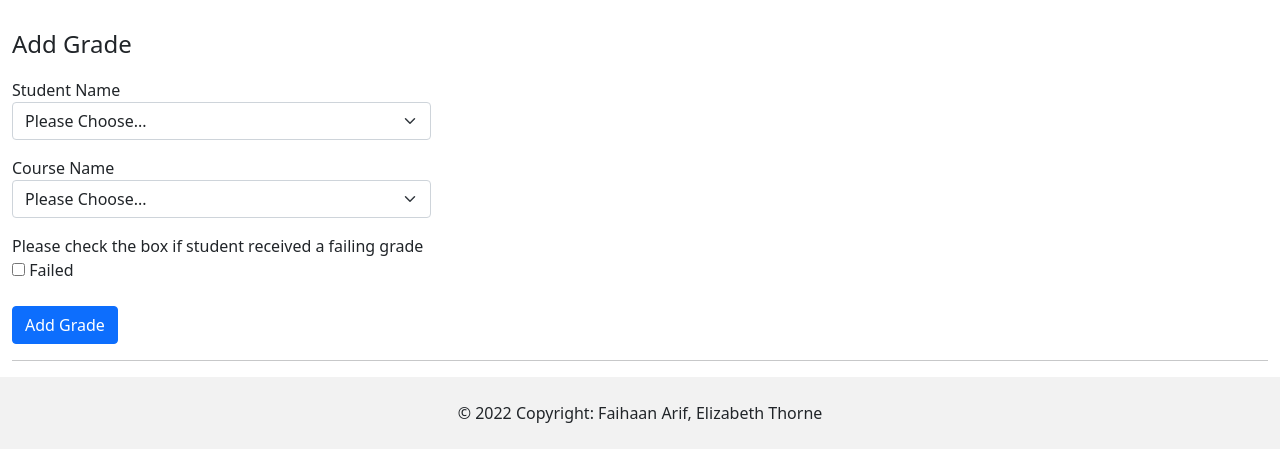
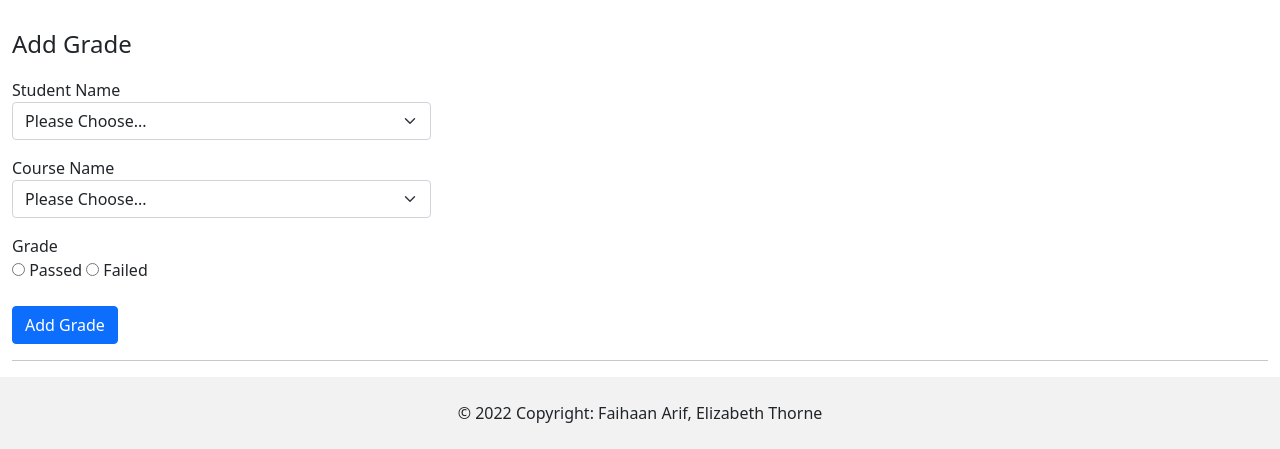
Before and after one commit to Sharp-Benders-Academy/Sharp-Benders-Academy, a Flask app: template templates/grades.j2 in a window 1280 px wide. Shown: the part 556-1005 px from the top of the page. Run offline with Flask 2, Linux system fonts and the light colour scheme; the template is opened without the code that fills it, so the values that code supplies are empty; some libraries are stand-ins or nearby versions.

Commit message:
fix radio boolean options- courses and grades

```diff
--- a/templates/courses.j2
+++ b/templates/courses.j2
@@ -127,7 +127,7 @@
             <div class="form-group py-2">
                 <label class="col-md-4 control-label" for="is_remote">Is remote?</label>
                 <div class="col-md-4">
-                    <label class="radio-inline" for="is_remote">
+                    <label class="radio" for="is_remote">
                         <input type="radio" name="is_remote" id="is_remote" value="1">
                         Yes
                         <input type="radio" name="is_remote" id="is_remote" value="0">
--- a/templates/grades.j2
+++ b/templates/grades.j2
@@ -129,10 +129,12 @@
 
             <!-- Multiple Radios (inline) -->
             <div class="form-group pt-2">
-                <label class="col-md-4 control-label" for="passed_course">Please check the box if student received a failing grade</label>
+                <label class="col-md-4 control-label" for="passed_course">Grade</label>
                 <div class="col-md-4">
-                    <label class="checkbox-inline" for="passed_course">
-                        <input type="checkbox" name="passed_course" id="passed_course" value="0">
+                    <label class="radio" for="passed_course">
+                        <input type="radio" name="passed_course" id="passed_course" value="1">
+                        Passed
+                        <input type="radio" name="passed_course" id="passed_course" value="0">
                         Failed
                     </label>
                 </div>
```
